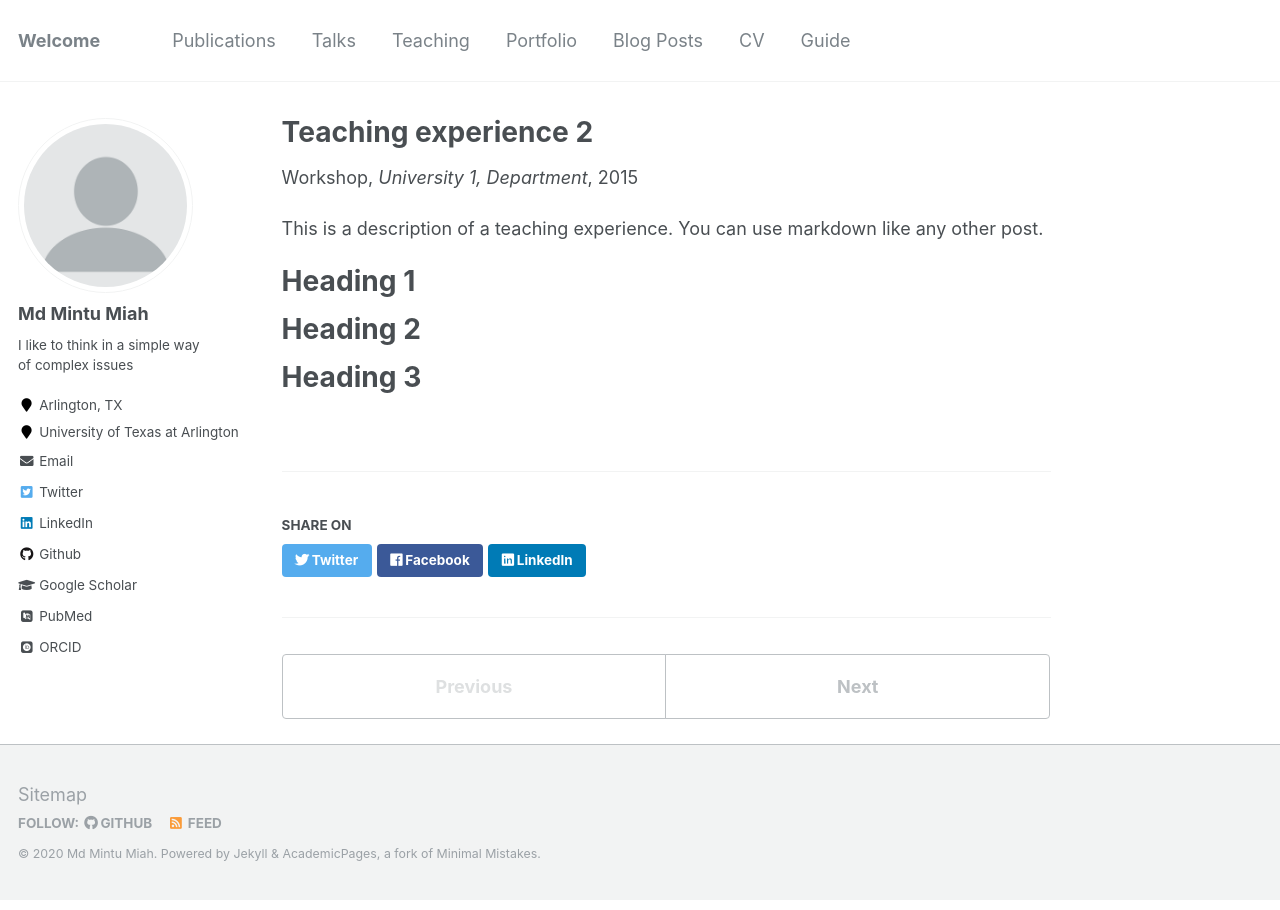
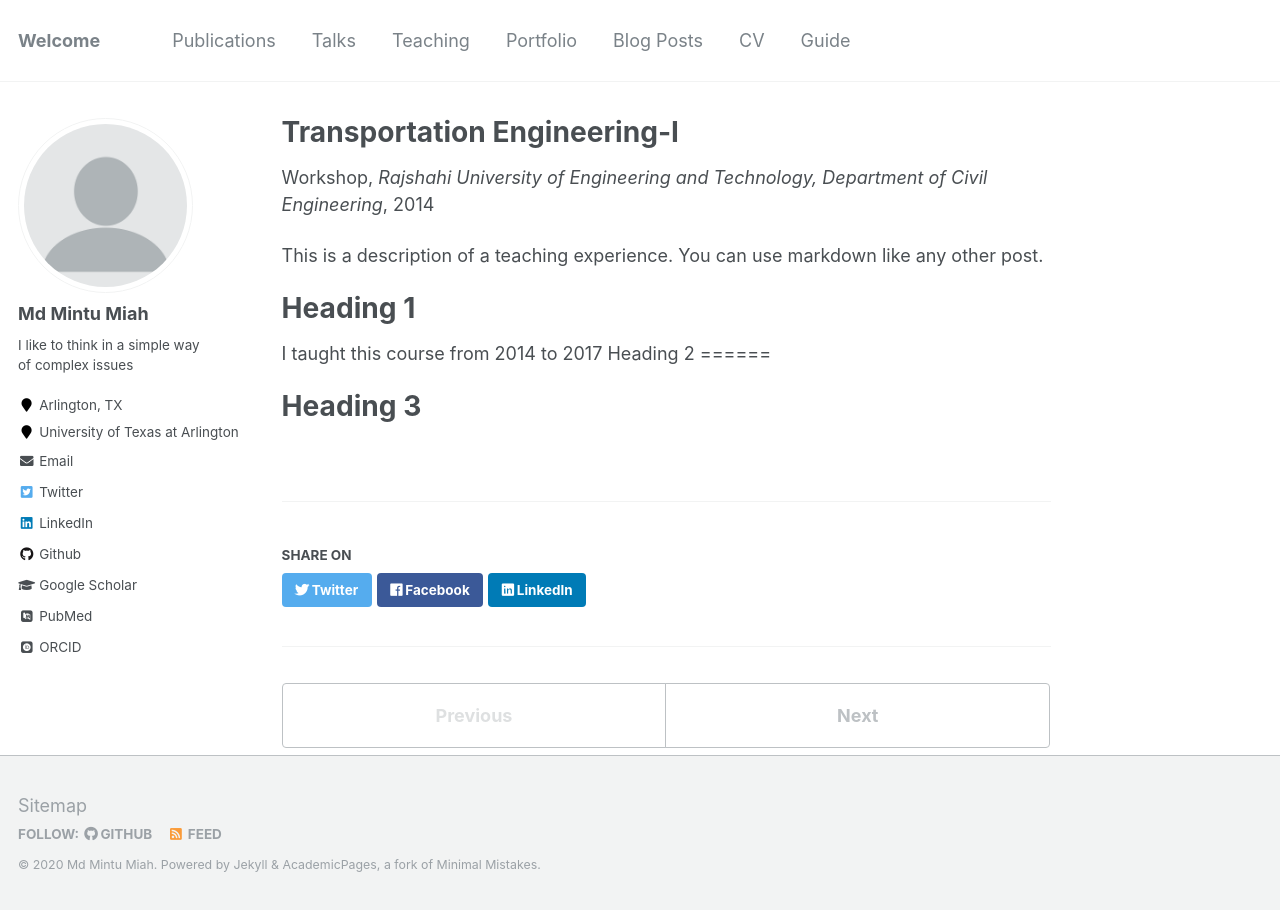
Before and after one commit to mintu07ruet/mintu07ruet.github.io, a Jekyll site: the page built from _teaching/2015-spring-teaching-2.md, in a window 1280 px wide. Built offline with Jekyll 4.4.1, drawn with Linux system fonts in a browser that asks for light colours; some web fonts are replaced.

Commit message:
Update 2015-spring-teaching-2.md

```diff
--- a/_teaching/2015-spring-teaching-2.md
+++ b/_teaching/2015-spring-teaching-2.md
@@ -1,18 +1,18 @@
 ---
-title: "Teaching experience 2"
+title: "Transportation Engineering-I"
 collection: teaching
 type: "Workshop"
 permalink: /teaching/2015-spring-teaching-1
-venue: "University 1, Department"
-date: 2015-01-01
-location: "City, Country"
+venue: "Rajshahi University of Engineering and Technology, Department of Civil Engineering"
+date: 2014-01-01
+location: "Rajshahi, Bangladesh"
 ---
 
 This is a description of a teaching experience. You can use markdown like any other post.
 
 Heading 1
 ======
-
+I taught this course from 2014 to 2017
 Heading 2
 ======
 
```
